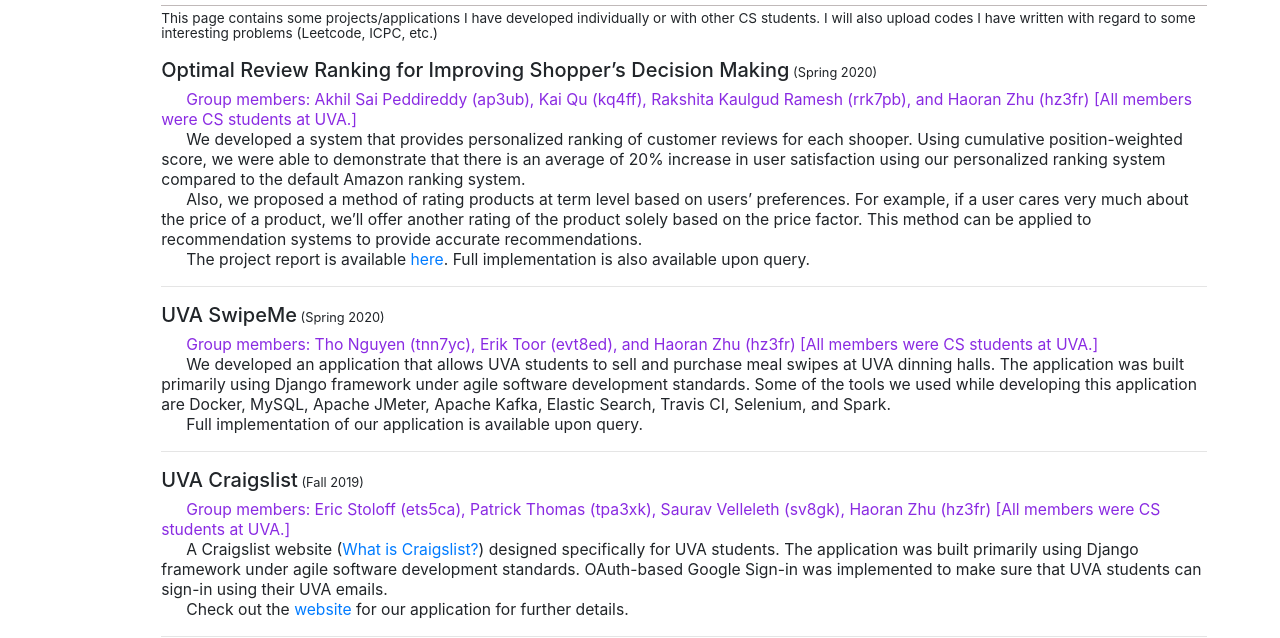
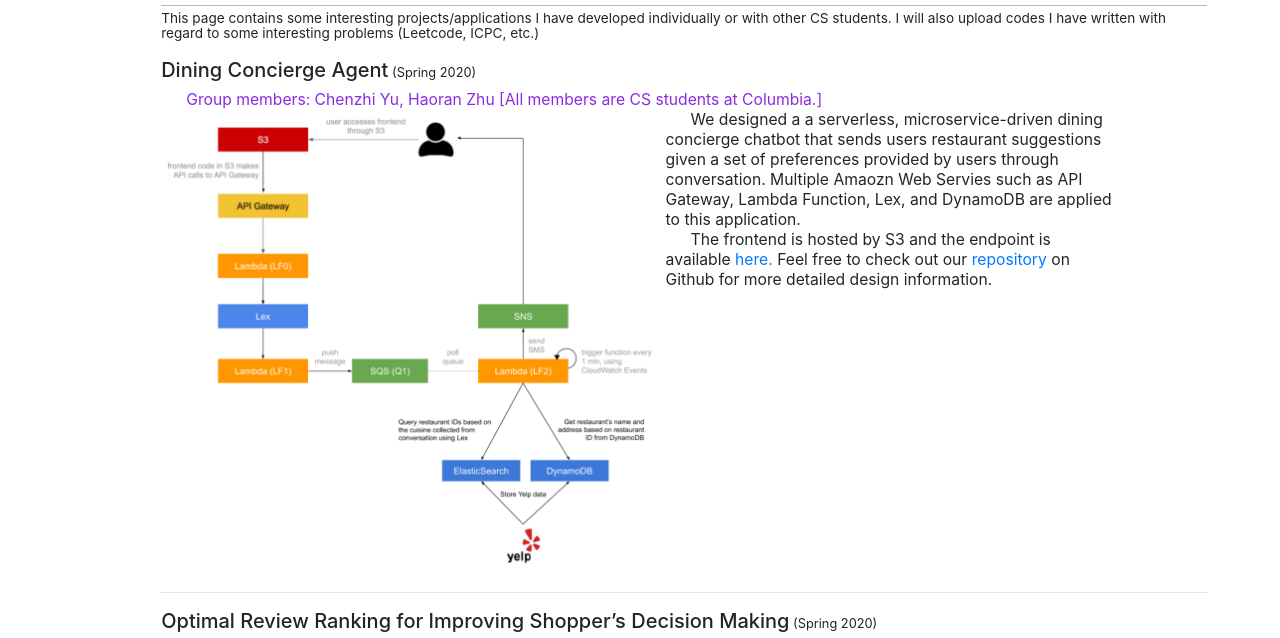
Before and after one commit to hz512/Personal_Website, a plain HTML site: page projects.html in a window 1280 px wide. Shown: the part 123-761 px from the top of the page. Drawn offline with nearby package versions, Linux system fonts and the light colour scheme.

Commit message:
update projects

```diff
--- a/projects.html
+++ b/projects.html
@@ -50,8 +50,29 @@
         <h3 class="page_name">Projects</h3>
       </div>
       <div class="body_content">
-          <p class = "page_intro">This page contains some projects/applications I have developed individually or with other CS students.
+          <p class = "page_intro">This page contains some interesting projects/applications I have developed individually or with other CS students.
           I will also upload codes I have written with regard to some interesting problems (Leetcode, ICPC, etc.)</p>
+
+          <h5>Dining Concierge Agent<small style="font-size: 0.8rem"> (Spring 2020)</small></h5>
+          <span class="tab"><span class="group_members">Group members: Chenzhi Yu, Haoran Zhu [All members are
+          CS students at Columbia.]</span>
+          <br>
+          <li class="list_inline_item">
+            <img width = 500px class="dining_chatbot_architecture" src="images/chatbot_architecture.jpg"
+                    alt="Design architecture of the dinning chatbot">
+          </li>
+          <li class="list_inline_item" style="max-width: 450px;">
+            <span class="tab">We designed a a serverless, microservice-driven dining concierge chatbot that sends users
+            restaurant suggestions given a set of preferences provided by users through conversation. Multiple Amaozn Web Servies
+            such as API Gateway, Lambda Function, Lex, and DynamoDB are applied to this application.</span>
+            <br>
+            <span class="tab">The frontend is hosted by S3 and the endpoint is available
+            <a href="http://hz2712chatbot.s3-website-us-east-1.amazonaws.com/">here.</a>
+            Feel free to check out our <a href="https://github.com/hz512/Dinning_Concierge_Chatbot">
+            repository</a> on Github for more detailed design information.</span>
+          </li>
+
+          <hr>
 
           <h5>Optimal Review Ranking for Improving Shopper’s Decision Making<small style="font-size: 0.8rem"> (Spring 2020)</small></h5>
           <span class="tab"><span class="group_members">Group members: Akhil Sai Peddireddy (ap3ub), Kai Qu (kq4ff),
@@ -125,7 +146,7 @@
 </div>
 
 <footer id="footer" class="bg-dark text-white-50"><small>
-  Last Updated: 07/26/2020
+  Last Updated: 11/02/2020
   <br>
   Powered by <a href="http://getbootstrap.com" target="_blank">Bootstrap</a></small>
 </footer>
```
Also changed, not shown: images/chatbot_architecture.jpg (added).
